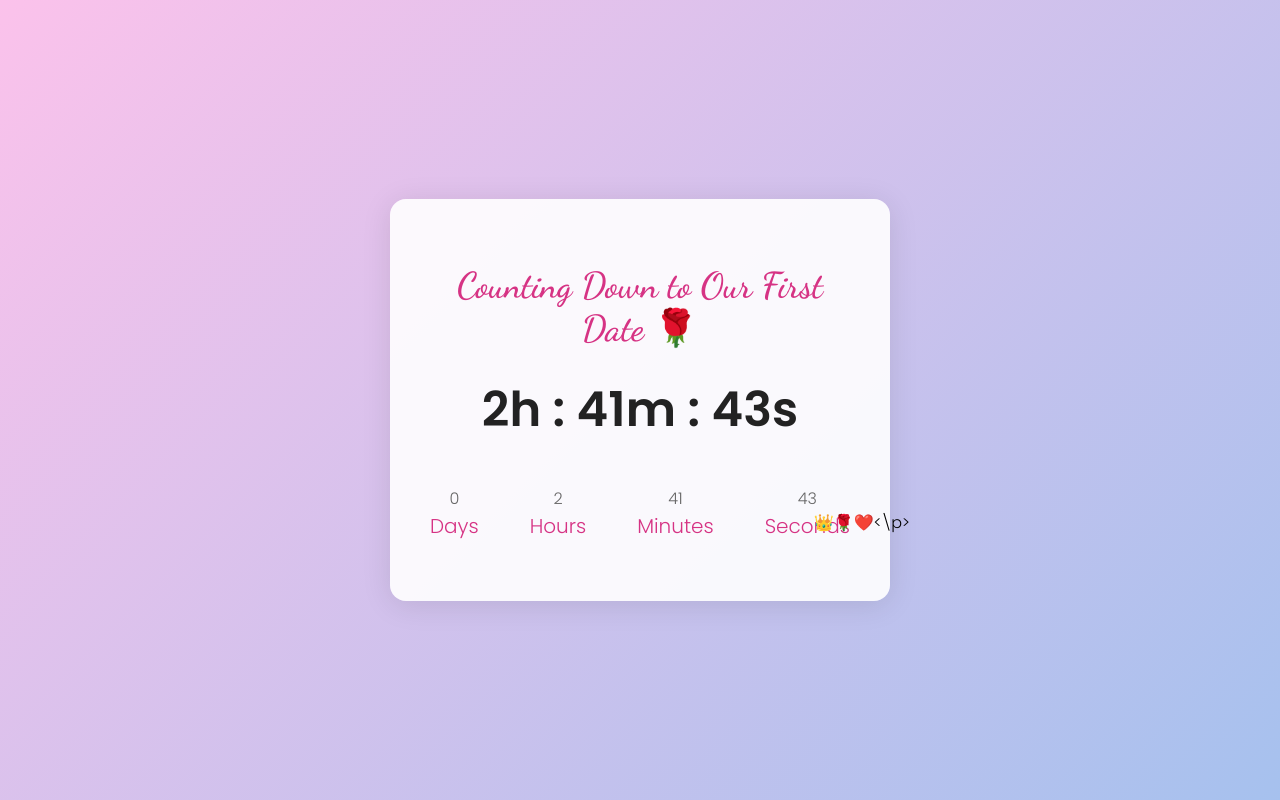
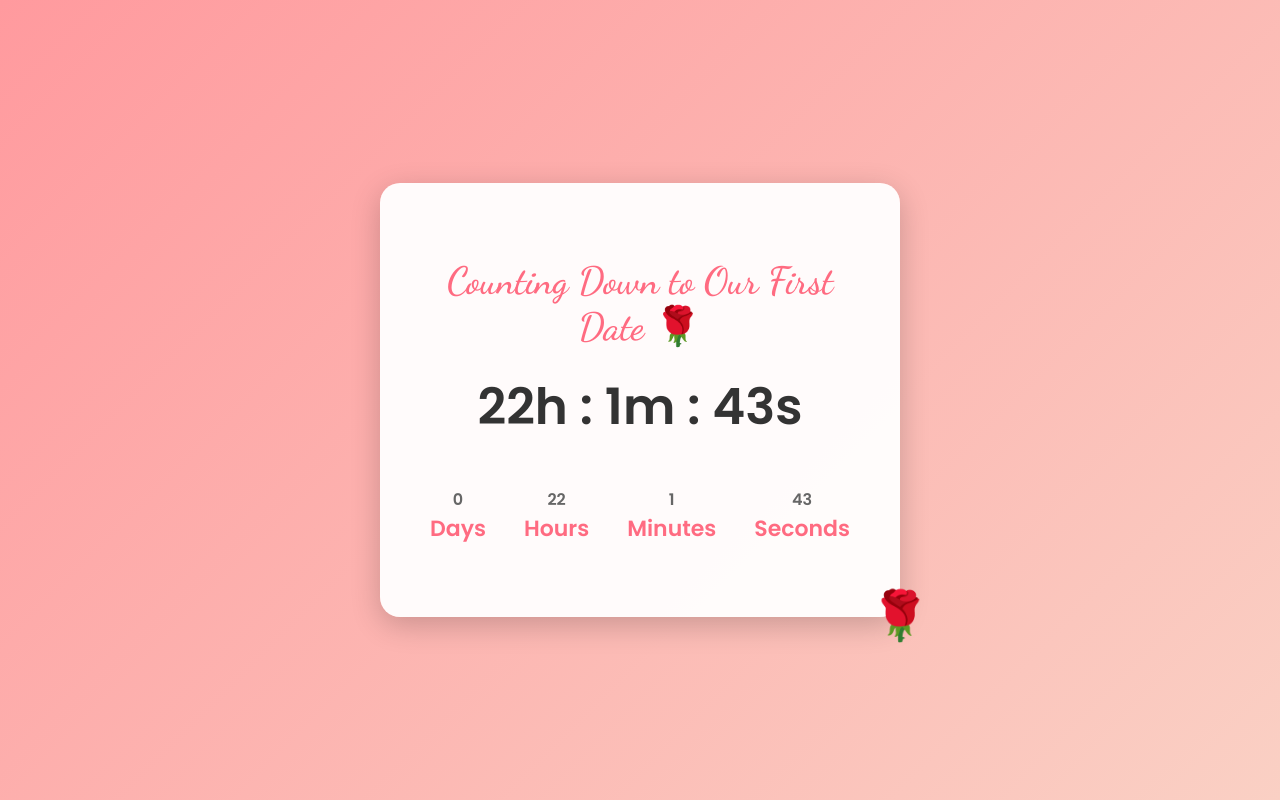
Before and after one commit to daliadweni/count, a plain HTML site: page index.html in a window 1280 px wide. Drawn offline with Linux system fonts and the light colour scheme.

Commit message:
Update index.html

```diff
--- a/index.html
+++ b/index.html
@@ -14,43 +14,50 @@
       align-items: center;
       height: 100vh;
       margin: 0;
-      background: linear-gradient(135deg, #fbc2eb 0%, #a6c1ee 100%);
+      background: linear-gradient(135deg, #ff9a9e 0%, #fad0c4 100%);
     }
 
     .container {
-      background-color: rgba(255, 255, 255, 0.9);
-      padding: 40px;
-      border-radius: 16px;
+      background-color: rgba(255, 255, 255, 0.95);
+      padding: 50px;
+      border-radius: 20px;
       text-align: center;
       max-width: 420px;
       width: 100%;
-      box-shadow: 0 4px 30px rgba(0, 0, 0, 0.1);
+      box-shadow: 0 8px 30px rgba(0, 0, 0, 0.2);
       position: relative;
+      transition: transform 0.3s ease;
+    }
+
+    .container:hover {
+      transform: translateY(-10px);
     }
 
     h1 {
       font-family: 'Dancing Script', cursive;
-      font-size: 36px;
+      font-size: 38px;
       font-weight: 600;
-      color: #d63384;
+      color: #ff6b81;
+      margin-bottom: 20px;
     }
 
     #countdown {
-      font-size: 48px;
+      font-size: 50px;
       font-weight: bold;
-      color: #222;
+      color: #333;
       margin: 20px 0;
     }
 
     .countdown-info {
       display: flex;
       justify-content: space-between;
+      margin-top: 10px;
     }
 
     .countdown-info p {
-      font-size: 20px;
-      font-weight: 500;
-      color: #d63384;
+      font-size: 22px;
+      font-weight: 600;
+      color: #ff6b81;
     }
 
     .countdown-info span {
@@ -62,9 +69,9 @@
     /* Adding rose animation */
     .rose {
       position: absolute;
-      bottom: -30px;
-      right: -20px;
-      height: 100px;
+      bottom: -40px;
+      right: -30px;
+      font-size: 48px;
       animation: float 6s infinite ease-in-out;
     }
 
@@ -77,7 +84,7 @@
     /* Responsive layout */
     @media (max-width: 480px) {
       .container {
-        padding: 20px;
+        padding: 25px;
       }
       #countdown {
         font-size: 36px;
@@ -98,7 +105,7 @@
       <p><span id="minutes"></span>Minutes</p>
       <p><span id="seconds"></span>Seconds</p>
     </div>
-    <p alt="Rose" class="rose"> 👑🌹❤️<\p>
+    <div class="rose">🌹</div>
   </div>
 
   <script>
@@ -110,9 +117,11 @@
 
     function countdown() {
       const now = new Date();
-      const midnight = new Date(now.getFullYear(), now.getMonth(), now.getDate() + 1); // Countdown to midnight
+      const tomorrow = new Date();
+      tomorrow.setDate(now.getDate() + 1);
+      tomorrow.setHours(19, 20, 0, 0); // Set to tomorrow at 7:20
 
-      const timeDiff = midnight.getTime() - now.getTime();
+      const timeDiff = tomorrow.getTime() - now.getTime();
 
       const days = Math.floor(timeDiff / (1000 * 60 * 60 * 24));
       const hours = Math.floor((timeDiff % (1000 * 60 * 60 * 24)) / (1000 * 60 * 60));
```
